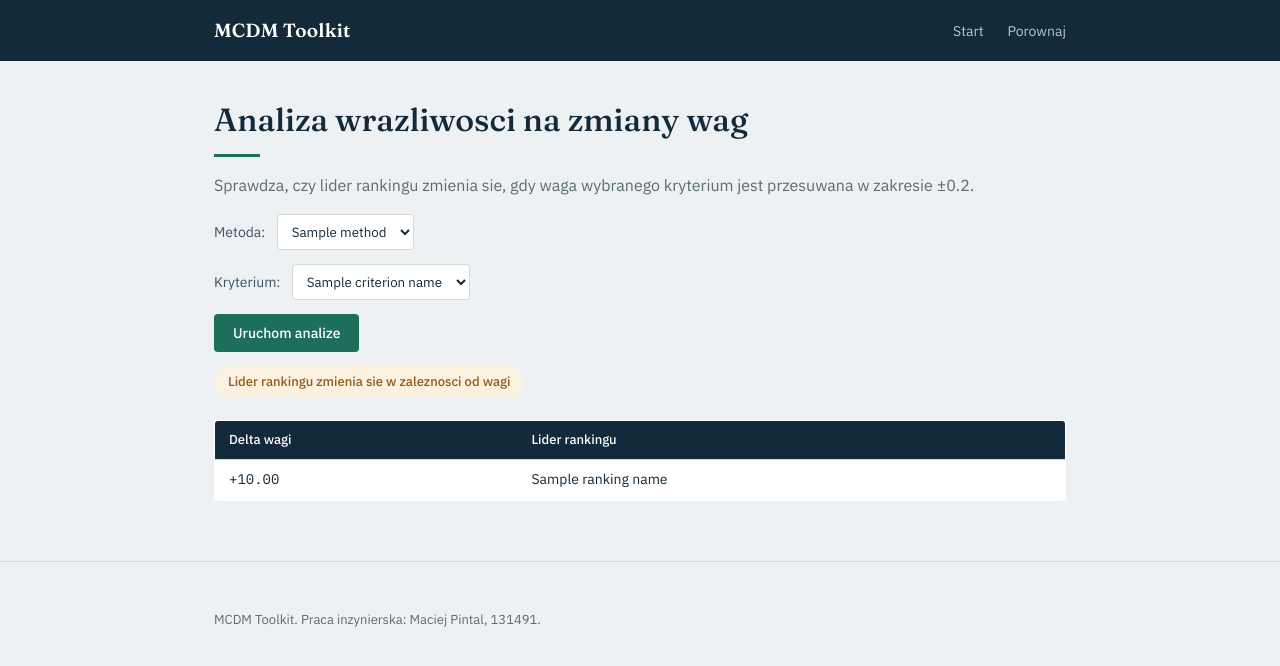
After one commit to Ninverex/mcda-effectiveness-thesis, a Flask app: template webapp/templates/sensitivity.html in a window 1280 px wide. The commit adds this page. Shown: the top 666 px of the page. Run offline with Flask 3, Linux system fonts and the light colour scheme; the template is opened without the code that fills it: most values are stand-ins (such as "Sample title", 1, 10 or a date in 2020).

Commit message:
Add tabular-mono styling for numeric table cells

```diff
--- a/visualization/diff_report.py
+++ b/visualization/diff_report.py
@@ -50,8 +50,8 @@ def build_diff_html_table(report: RankReversalReport) -> str:
         rows_html.append(
             f'<tr class="{row_class}">'
             f"<td>{name}</td>"
-            f"<td>{before}</td>"
-            f"<td>{after_display}</td>"
+            f'<td class="num">{before}</td>'
+            f'<td class="num">{after_display}</td>'
             f"<td>{change_display}</td>"
             f"</tr>"
         )
--- a/webapp/templates/ahp_pairwise.html
+++ b/webapp/templates/ahp_pairwise.html
@@ -33,12 +33,12 @@
   <thead><tr><th>Kryterium</th><th>Waga</th></tr></thead>
   <tbody>
     {% for c, w in zip(problem.criterion_names, result.weights.tolist()) %}
-    <tr><td>{{ c }}</td><td>{{ "%.4f"|format(w) }}</td></tr>
+    <tr><td>{{ c }}</td><td class="num">{{ "%.4f"|format(w) }}</td></tr>
     {% endfor %}
   </tbody>
 </table>
 
-<p>CI (wskaznik spojnosci) = {{ "%.4f"|format(result.CI) }} &nbsp;&middot;&nbsp; CR (wspolczynnik spojnosci) = {{ "%.4f"|format(result.CR) }}</p>
+<p>CI (wskaznik spojnosci) = <span class="num">{{ "%.4f"|format(result.CI) }}</span>, CR (wspolczynnik spojnosci) = <span class="num">{{ "%.4f"|format(result.CR) }}</span></p>
 
 {% if result.consistent %}
 <div class="badge badge-success">Osady sa spojne (CR &le; 0.10) -- mozna uzyc tych wag</div>
--- a/webapp/templates/compare.html
+++ b/webapp/templates/compare.html
@@ -48,9 +48,9 @@
       <tbody>
         {% for idx in result.ranking %}
         <tr>
-          <td>{{ loop.index }}</td>
+          <td class="num">{{ loop.index }}</td>
           <td>{{ result.alternative_names[idx] }}</td>
-          <td>{{ "%.4f"|format(result.scores[idx]) }}</td>
+          <td class="num">{{ "%.4f"|format(result.scores[idx]) }}</td>
         </tr>
         {% endfor %}
       </tbody>
--- a/webapp/templates/problem_detail.html
+++ b/webapp/templates/problem_detail.html
@@ -19,7 +19,7 @@
     {% for name, row, active in rows %}
     <tr class="{{ '' if active else 'row-inactive' }}">
       <td>{{ name }}</td>
-      {% for v in row %}<td>{{ "%.2f"|format(v) }}</td>{% endfor %}
+      {% for v in row %}<td class="num">{{ "%.2f"|format(v) }}</td>{% endfor %}
       <td>{{ "tak" if active else "nie" }}</td>
     </tr>
     {% endfor %}
@@ -33,7 +33,7 @@
     {% for c, w, d in zip(problem.criterion_names, problem.weights.tolist(), problem.directions) %}
     <tr>
       <td>{{ c }}</td>
-      <td>{{ "%.3f"|format(w) }}</td>
+      <td class="num">{{ "%.3f"|format(w) }}</td>
       <td>{{ "zysk (max)" if d == "max" else "koszt (min)" }}</td>
     </tr>
     {% endfor %}
--- /dev/null
+++ b/webapp/templates/sensitivity.html
@@ -0,0 +1,35 @@
+{% extends "base.html" %}
+{% block title %}Analiza wrazliwosci{% endblock %}
+{% block content %}
+<h1>Analiza wrazliwosci na zmiany wag</h1>
+<p class="muted">Sprawdza, czy lider rankingu zmienia sie, gdy waga wybranego kryterium jest przesuwana w zakresie &plusmn;0.2.</p>
+
+<form method="post">
+  <label>Metoda:
+    <select name="method">
+      {% for m in methods %}<option value="{{ m }}">{{ m }}</option>{% endfor %}
+    </select>
+  </label>
+  <label>Kryterium:
+    <select name="criterion">
+      {% for c in problem.criterion_names %}<option value="{{ c }}">{{ c }}</option>{% endfor %}
+    </select>
+  </label>
+  <button type="submit" class="btn btn-primary">Uruchom analize</button>
+</form>
+
+{% if report %}
+<div class="badge {{ 'badge-success' if report.is_stable() else 'badge-warning' }}">
+  {{ "Lider rankingu stabilny w calym zakresie" if report.is_stable() else "Lider rankingu zmienia sie w zaleznosci od wagi" }}
+</div>
+
+<table class="data-table">
+  <thead><tr><th>Delta wagi</th><th>Lider rankingu</th></tr></thead>
+  <tbody>
+    {% for p in report.points %}
+    <tr><td class="num">{{ "%+.2f"|format(p.delta) }}</td><td>{{ p.ranking_names[0] }}</td></tr>
+    {% endfor %}
+  </tbody>
+</table>
+{% endif %}
+{% endblock %}
```
Also changed, not shown: webapp/templates/results.html (+4 -4 lines).
